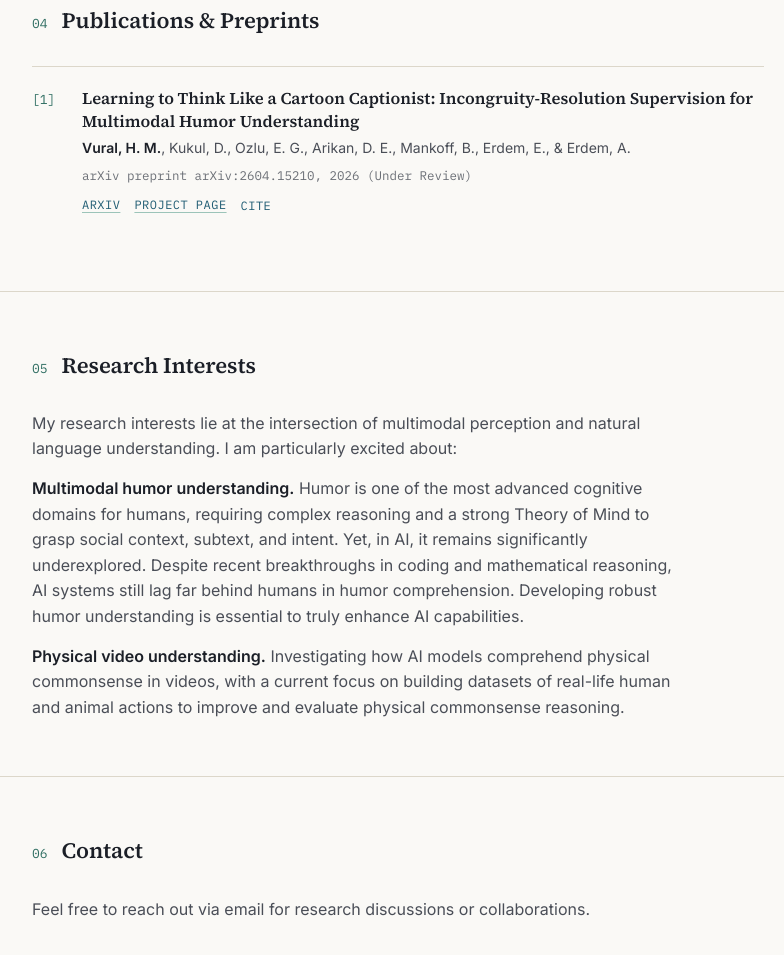
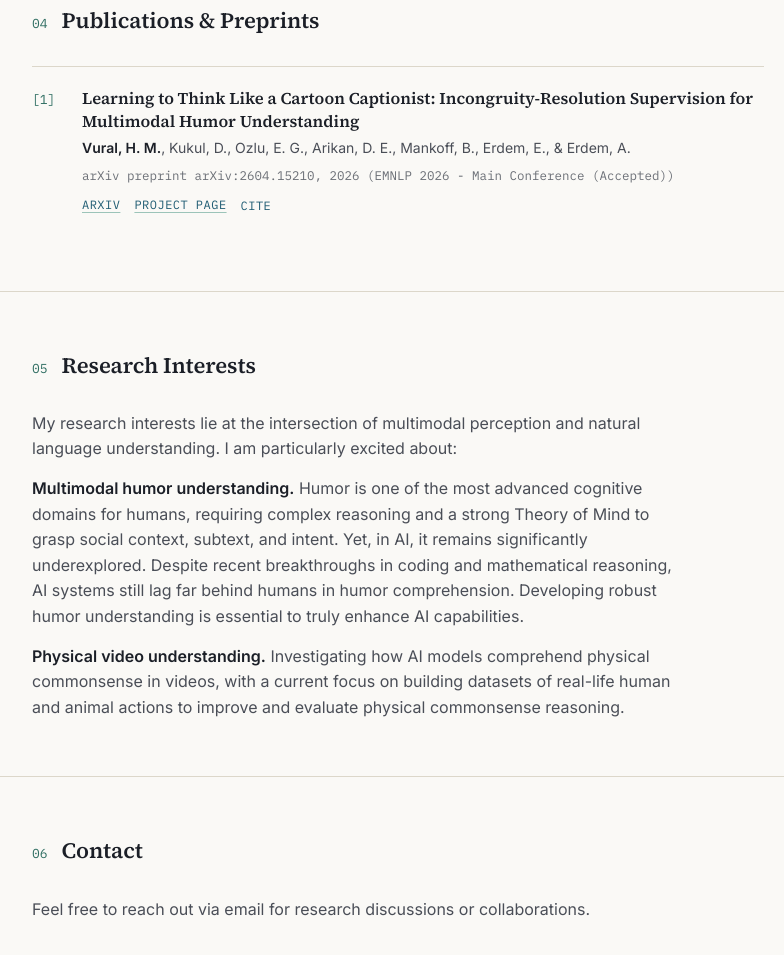
Before and after one commit to mervehmv/mervehmv.github.io, a plain HTML site: page index.html in a window 1280 px wide. Shown: the part 2383-3338 px from the top of the page, without its empty margins (242-1026 px from the left). Drawn offline with Linux system fonts and the light colour scheme.

Commit message:
Update paper status

```diff
--- a/index.html
+++ b/index.html
@@ -683,7 +683,8 @@
                             Supervision for Multimodal Humor Understanding</div>
                         <div class="pub-authors"><span class="you">Vural, H. M.</span>, Kukul, D., Ozlu, E. G., Arikan,
                             D. E., Mankoff, B., Erdem, E., &amp; Erdem, A.</div>
-                        <div class="pub-venue">arXiv preprint arXiv:2604.15210, 2026 (Under Review)</div>
+                        <div class="pub-venue">arXiv preprint arXiv:2604.15210, 2026 (EMNLP 2026 - Main Conference
+                            (Accepted))</div>
                         <div class="pub-actions">
                             <a href="https://arxiv.org/abs/2604.15210" target="_blank" rel="noopener">arXiv</a>
                             <a href="https://cyberiada.github.io/NYCC-Thinking/" target="_blank" rel="noopener">Project
```
